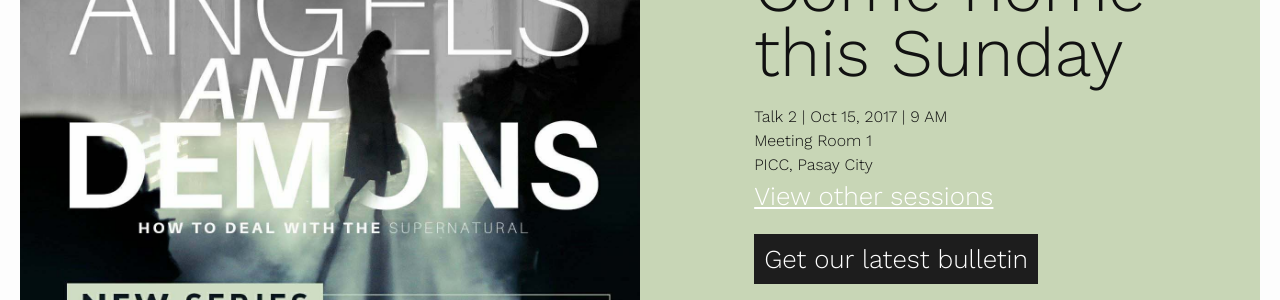
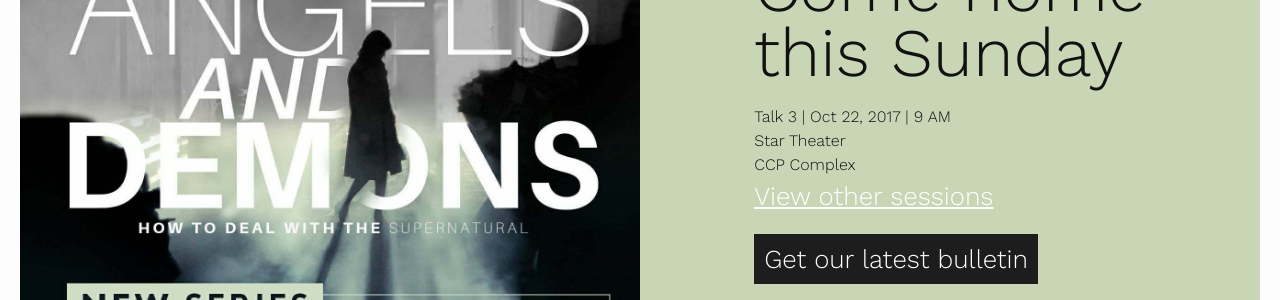
Before and after one commit to carlflor/fbasync, a Jekyll site: the page built from index.html, in a window 1280 px wide and 900 px high, scrolled down 750 px. Shown: the part 153-453 px from the top of the window. Built offline with Jekyll 4.4.1, drawn with Linux system fonts in a browser that asks for light colours; nearby versions of some CDN libraries.

Commit message:
update sched

```diff
--- a/index.html
+++ b/index.html
@@ -2,12 +2,12 @@
 layout: default
 sched_color: c8d6b6
 feast_image: angels-demons.jpg
-feast_title: 'Talk 2'
-feast_date: Oct 15, 2017
+feast_title: 'Talk 3'
+feast_date: Oct 22, 2017
 feast_time: 9 AM
-room: Meeting Room 1
-address: PICC, Pasay City
-bulletin: SYNC-BULLETIN-10012017.pdf
+room: Star Theater
+address: CCP Complex
+bulletin: SYNC-BULLETIN-10152017.pdf
 events: deaf, video, kcon
 video: "https://www.youtube.com/watch?v=ZEIOjBaQYlc"
 ---
```
Also changed, not shown: 1 other file.
